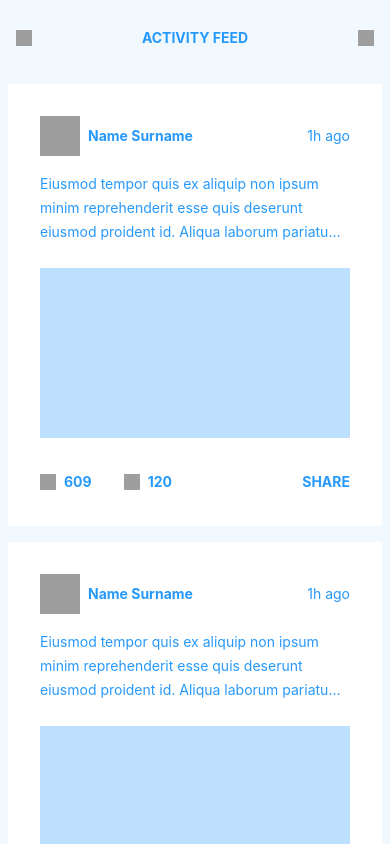
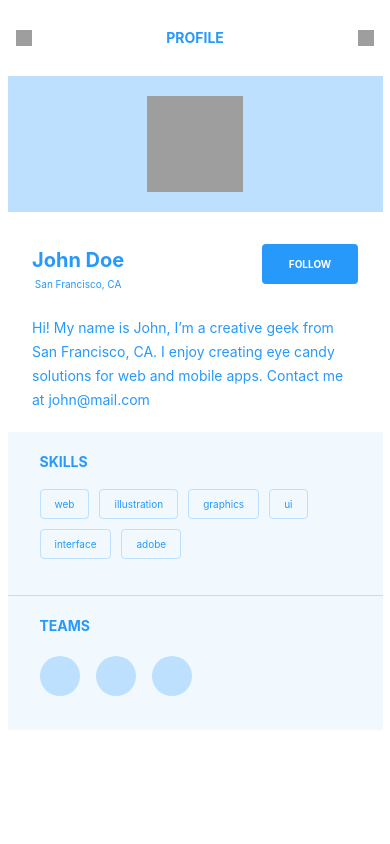
Before and after one commit to musicodinghub/react-native-code-snippets, a React Native app: screen / in a window 390 px wide. Built offline with nearby package versions, Linux system fonts and the light colour scheme; grey boxes are pictures that could not be loaded.

Commit message:
🚧 Add profile ui examples

```diff
--- a/App.js
+++ b/App.js
@@ -4,11 +4,11 @@ import { StyleSheet, Text, View } from 'react-native';
 
 import { SignUpOption1, SignUpOption2, SignUpOption3 } from './src/screens/SignUp/';
 import { ActivityFeed } from './src/screens/Feed';
-
+import { ProfileOption1, ProfileOption2 } from './src/screens/Profile';
 
 export default function App() {
   return (
-    <ActivityFeed/>
+    <ProfileOption2/>
   );
 }
 
--- /dev/null
+++ b/src/screens/Profile/ProfileOption1.js
@@ -0,0 +1,121 @@
+import React from 'react';
+import { View, StatusBar, Image, ScrollView } from 'react-native';
+import styled from 'styled-components/native';
+
+const MENU = {uri: 'https://musicoding.com/content/images/apps/menu_icon.png', width: 16, height: 16};
+const MORE = {uri: 'https://musicoding.com/content/images/apps/more_icon.png', width: 3, height: 16};
+const LIKE = {uri: 'https://musicoding.com/content/images/apps/like_white_icon.png', width: 16, height: 16};
+const COMMENTS = {uri: 'https://musicoding.com/content/images/apps/comments_white_icon.png', width: 16, height: 16};
+const AVATAR = {uri: 'https://musicoding.com/content/images/apps/avatar.png', width: 40, height: 40};
+
+const NavBar = () => {
+  return (
+    <NavBarView>
+      <Image source={MENU}/>
+      <Text bold>PROFILE</Text>
+      <View style={{width: 16, alignItems: 'center'}}>
+        <Image source={MORE}/>
+      </View>
+    </NavBarView>
+  )
+}
+
+const Stats = ({count, item}) => {
+  return (
+    <View style={{marginLeft: 25, marginRight: 25}}>
+      <Text size='20px'>{count}</Text>
+      <Text size='10px' bold>{item}</Text>
+    </View>
+  )
+}
+const Card = () => {
+  return (
+    <CardView>
+      <Footer>
+        <View style={{flexDirection: 'row', alignItems: 'center'}}>
+          <Image source={LIKE}/>
+          <Text size='14px' bold color='#fff' style={{marginLeft: 8}}>609</Text>
+          <View style={{flexDirection: 'row', alignItems: 'center', marginLeft: 32}}>
+            <Image source={COMMENTS}/>
+            <Text size='14px' bold color='#fff' style={{marginLeft: 8}}>120</Text>
+          </View>
+        </View>
+        <Text size='14px' bold color='#fff'>SHARE</Text>
+      </Footer>
+    </CardView>
+  )
+}
+
+const ProfileOption1 = ({
+    params,
+}) => {
+  return (
+    <Container>
+      <StatusBar hidden={true}/>
+      <NavBar/>
+      <ScrollView contentContainerStyle={{alignItems: 'center'}}>
+        <Image source={AVATAR}/>
+        <Text size='20px' bold style={{marginTop: 16}}>John Doe</Text>
+        <Text size='10px'>San Francisco, CA</Text>
+        <Text size='14px' style={{marginTop: 30}}>
+          Hi! My name is John, I'm a creative geek from San Francisco, CA. Contact me at john@mail.com
+        </Text>
+        <StatsBox>
+          <Stats count='140' item='SHOTS'/>
+          <View style={{width: 2, height: 24, backgroundColor: '#BCE0FD'}}></View>
+          <Stats count='140' item='PROJECTS'/>
+          <View style={{width: 2, height: 24, backgroundColor: '#BCE0FD'}}></View>
+          <Stats count='24K' item='FOLLOWERS'/>
+        </StatsBox>
+        <Card/>
+        <Card/>
+        <Card/>
+      </ScrollView>
+    </Container>
+  );
+}
+
+const Container = styled.View`
+  flex: 1;
+  background-color: #fff;
+`;
+const NavBarView = styled.View`
+  height: 76px;
+  margin: 0px 16px;
+  flex-direction: row;
+  justify-content: space-between;
+  align-items: center
+`;
+const Text = styled.Text`
+  color: ${(props)=>(props.color ? props.color: '#2699fb')};
+  font-size: ${(props)=>(props.size ? props.size: '14px')};
+  line-height: ${(props)=>(props.height ? props.height: '24px')};
+  font-weight: ${(props)=>(props.bold ? 'bold': 'normal')};
+  text-align: center;
+`;
+const ProfileView = styled.View`
+  margin: 16px 25px;
+  align-items: center;
+`;
+const StatsBox = styled.View`
+  margin: 40px;
+  flex-direction: row;
+  justify-content: space-between;
+  align-items: center
+`;
+const CardView = styled.View`
+  width: 326px;
+  height: 232px;
+  background-color: #BCE0FD;
+  margin-bottom: 20px;
+`;
+const Footer = styled.View`
+  position: relative;
+  top: 192px;
+  margin: 0px 24px;
+  align-items: center;
+  justify-content: space-between;
+  flex-direction: row;
+`;
+
+export default ProfileOption1;
--- /dev/null
+++ b/src/screens/Profile/ProfileOption2.js
@@ -0,0 +1,144 @@
+import React from 'react';
+import { View, StatusBar, Image, ScrollView } from 'react-native';
+import styled from 'styled-components/native';
+
+const MENU = {uri: 'https://musicoding.com/content/images/apps/menu_icon.png', width: 16, height: 16};
+const SEARCH = {uri: 'https://musicoding.com/content/images/apps/search_icon.png', width: 16, height: 16};
+const AVATAR = {uri: 'https://musicoding.com/content/images/apps/avatar_white.png', width: 96, height: 96};
+
+const NavBar = () => {
+  return (
+    <NavBarView>
+      <Image source={MENU}/>
+      <Text bold>PROFILE</Text>
+      <Image source={SEARCH}/>
+    </NavBarView>
+  )
+}
+
+const Tag = ({tag}) => {
+  return (
+    <TagBox>
+      <Text size='10px'style={{paddingHorizontal: 14}}>{tag}</Text>
+    </TagBox>
+  )
+}
+
+const ProfileOption2 = ({
+    params,
+}) => {
+  return (
+    <Container>
+      <StatusBar hidden={true}/>
+      <NavBar/>
+      <ScrollView contentContainerStyle={{alignItems: 'center'}}>
+        <AvatarView>
+          <Image source={AVATAR}/>
+        </AvatarView>
+        <ProfileView>
+          <View style={{marginBottom:20, flexDirection: 'row', justifyContent: 'space-between', alignItems: 'center'}}>
+            <View>
+              <Text size='20px' bold style={{marginTop: 16}}>John Doe</Text>
+              <Text size='10px'>San Francisco, CA</Text>
+            </View>
+            <FollowButton>
+              <Text size='10px' bold height='12px' color='#fff'>FOLLOW</Text>
+            </FollowButton>
+          </View>
+          <Text size='14px' align='left'>
+            Hi! My name is John, I’m a creative geek from San Francisco, CA. I enjoy creating eye candy solutions for web and mobile apps. Contact me at john@mail.com
+          </Text>
+        </ProfileView>
+        <SkillView>
+          <View style={{marginTop: 18, marginLeft: 32, marginRight: 32, justifyContent:'flex-start', alignItems: 'flex-start'}}>
+            <Text size='14px' bold>SKILLS</Text>
+            <View style={{marginTop: 10, flexDirection: 'row', justifyContent: 'flex-start', alignItems: 'center', flexWrap: 'wrap'}}>
+              <Tag tag='web'/><Tag tag='illustration'/><Tag tag='graphics'/><Tag tag='ui'/>
+              <Tag tag='interface'/><Tag tag='adobe'/>
+            </View>
+          </View>
+        </SkillView>
+        <TeamView>
+          <View style={{marginTop: 18, marginLeft: 32, marginRight: 32, justifyContent:'flex-start', alignItems: 'flex-start'}}>
+            <Text size='14px' bold>TEAMS</Text>
+            <View style={{marginTop: 10, flexDirection: 'row', justifyContent: 'flex-start', alignItems: 'center', flexWrap: 'wrap'}}>
+              <Circle/><Circle/><Circle/>
+            </View>
+          </View>
+        </TeamView>
+      </ScrollView>
+    </Container>
+  );
+}
+
+const Container = styled.View`
+  flex: 1;
+  background-color: #fff;
+`;
+const NavBarView = styled.View`
+  height: 76px;
+  margin: 0px 16px;
+  flex-direction: row;
+  justify-content: space-between;
+  align-items: center
+`;
+const Text = styled.Text`
+  color: ${(props)=>(props.color ? props.color: '#2699fb')};
+  font-size: ${(props)=>(props.size ? props.size: '14px')};
+  line-height: ${(props)=>(props.height ? props.height: '24px')};
+  font-weight: ${(props)=>(props.bold ? 'bold': 'normal')};
+  text-align: ${(props)=>(props.align ? props.align : 'center')};;
+`;
+const AvatarView = styled.View`
+  width: 375px;
+  height: 136px;
+  background-color: #BCE0FD;
+  justify-content: center;
+  align-items: center;
+`;
+const ProfileView = styled.View `
+  margin: 20px 32px;
+`;
+const SkillView = styled.View`
+  width: 375px;
+  height: 164px;
+  background-color: #F1F9FF;
+  border-bottom-width: 1px;
+  border-bottom-color: #BCE0FD;
+`;
+const TeamView = styled.View`
+  width: 375px;
+  height: 134px;
+  background-color: #F1F9FF;
+`;
+const FollowButton = styled.View`
+  width: 96px;
+  height: 40px;
+  background-color: #2699FB;
+  justify-content: center;
+  align-items: center;
+  border-radius: 4px;
+`;
+const TagBox = styled.View`
+  height: 30px;
+  margin-top: 5px;
+  margin-bottom: 5px;
+  margin-right: 10px;
+  border-color: #BCE0FD;
+  border-width: 1px;
+  border-radius: 4px;
+  justify-content: center;
+  align-items: center;
+  background-color: #F1F9FF;
+`;
+const Circle = styled.View`
+  width: 40px;
+  height: 40px;
+  border-radius: 40px;
+  background-color: #BCE0FD;
+  margin-top: 8px;
+  margin-bottom: 8px;
+  margin-right: 16px;
+`;
+
+export default ProfileOption2;
--- /dev/null
+++ b/src/screens/Profile/index.js
@@ -0,0 +1,4 @@
+import ProfileOption1 from './ProfileOption1';
+import ProfileOption2 from './ProfileOption2';
+
+export { ProfileOption1, ProfileOption2 };
```
